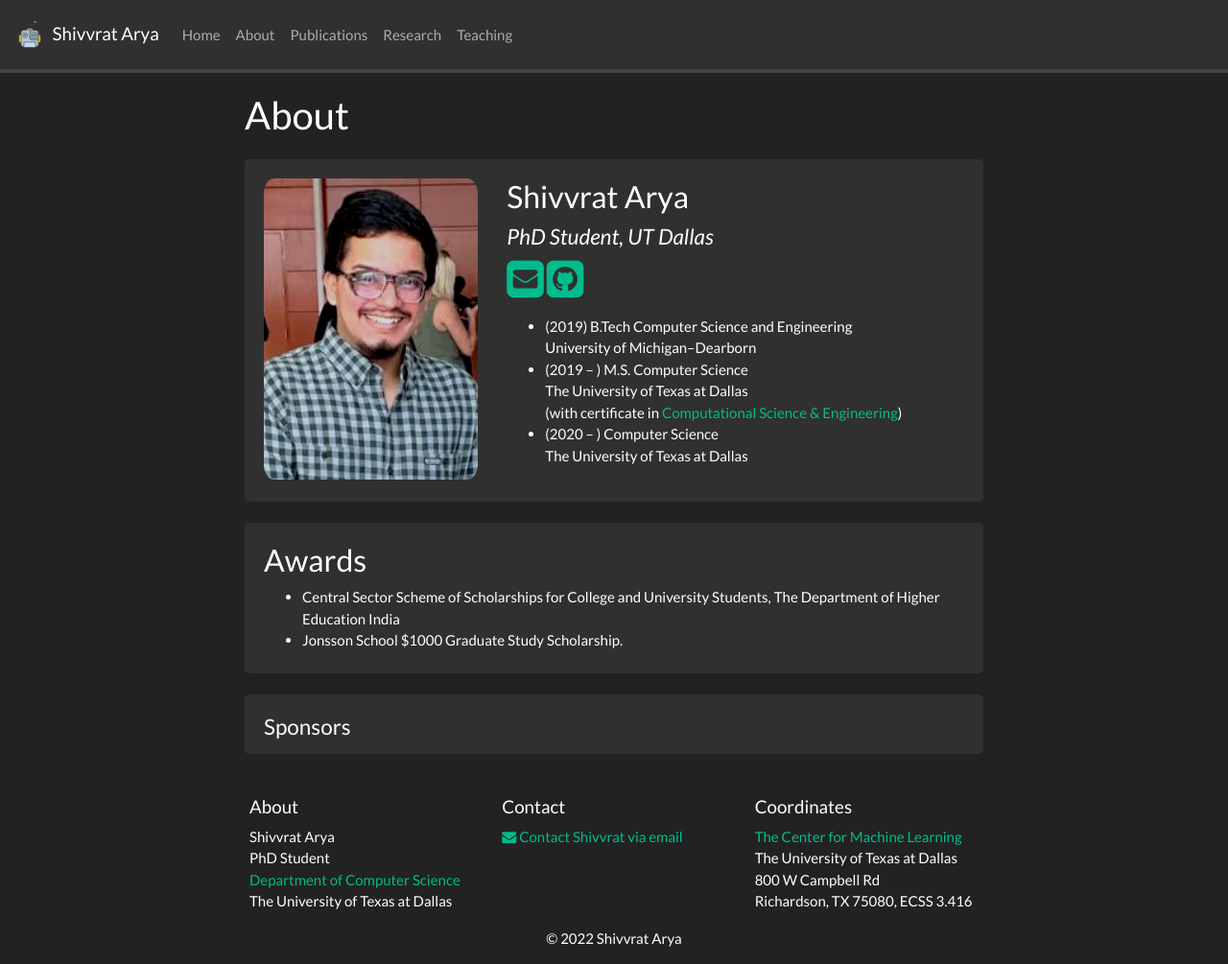
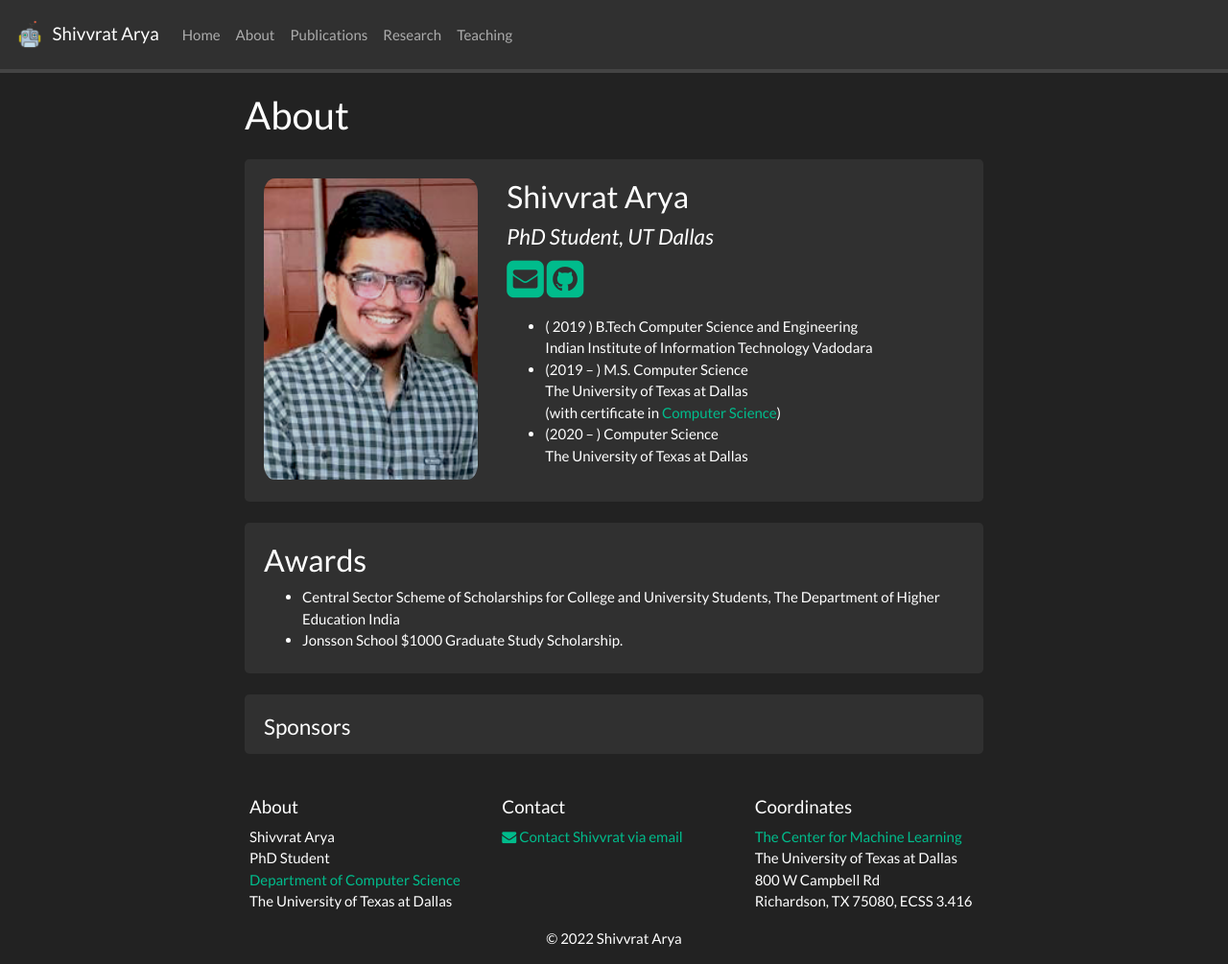
Before and after one commit to Shivvrat/shivvrat.github.io, a Jekyll site: the page built from _pages/about.md, in a window 1280 px wide and 1005 px high. Shown: the whole window at 96% size. Built offline with Jekyll 4.4.1, drawn with Linux system fonts in a browser that asks for light colours; nearby versions of some CDN libraries; a style sheet for code colours, icons or effects is not loaded.

Commit message:
Why: * Some minor updates and change incorrect details
This change addresses the need by:
*

```diff
--- a/_data/pi.yml
+++ b/_data/pi.yml
@@ -10,10 +10,10 @@
 #  education1: (2018- ) Senior Postdoc, Caltech (with <a href="https://colonius.caltech.edu" target="_blank">Tim Colonius</a>)
 #  education2: (2019) Visiting Researcher, MIT (with <a href="http://sandlab.mit.edu" target="_blank">Themis Sapsis</a>)
 #  education3: (2017-8) Postdoctor Researcher <br> <a href="https://xpacc.illinois.edu" target="_blank">XPACC</a> (with <a href="https://sites.usc.edu/hptcl/" target="_blank">Carlos Pantano</a>, <a href="http://acoustics.ae.illinois.edu/" target="_blank">Dan Bodony</a>, <a href="http://jbfreund.mechse.illinois.edu/" target="_blank">Jon Freund</a>)
-  education1: (2019) B.Tech Computer Science and Engineering<br>
-    University of Michigan-Dearborn
+  education1: ( 2019 ) B.Tech Computer Science and Engineering<br>
+    Indian Institute of Information Technology Vadodara
   education2: (2019 - ) M.S. Computer Science<br> The University of Texas at Dallas
-    <br>(with certificate in <a href="https://cse.illinois.edu/" target="_blank">Computational Science & Engineering</a>)
+    <br>(with certificate in <a href="https://cs.utdallas.edu/education/graduate/" target="_blank">Computer Science</a>)
   education3: (2020 - ) Computer Science<br> The University of Texas at Dallas
 #  education1short: (2018- ) Senior Postdoc, Caltech
 #  education2short: (2019) Visiting Researcher, MIT
```
Also changed, not shown: _pages/home.md (+2 -1 lines), 1 other file.
